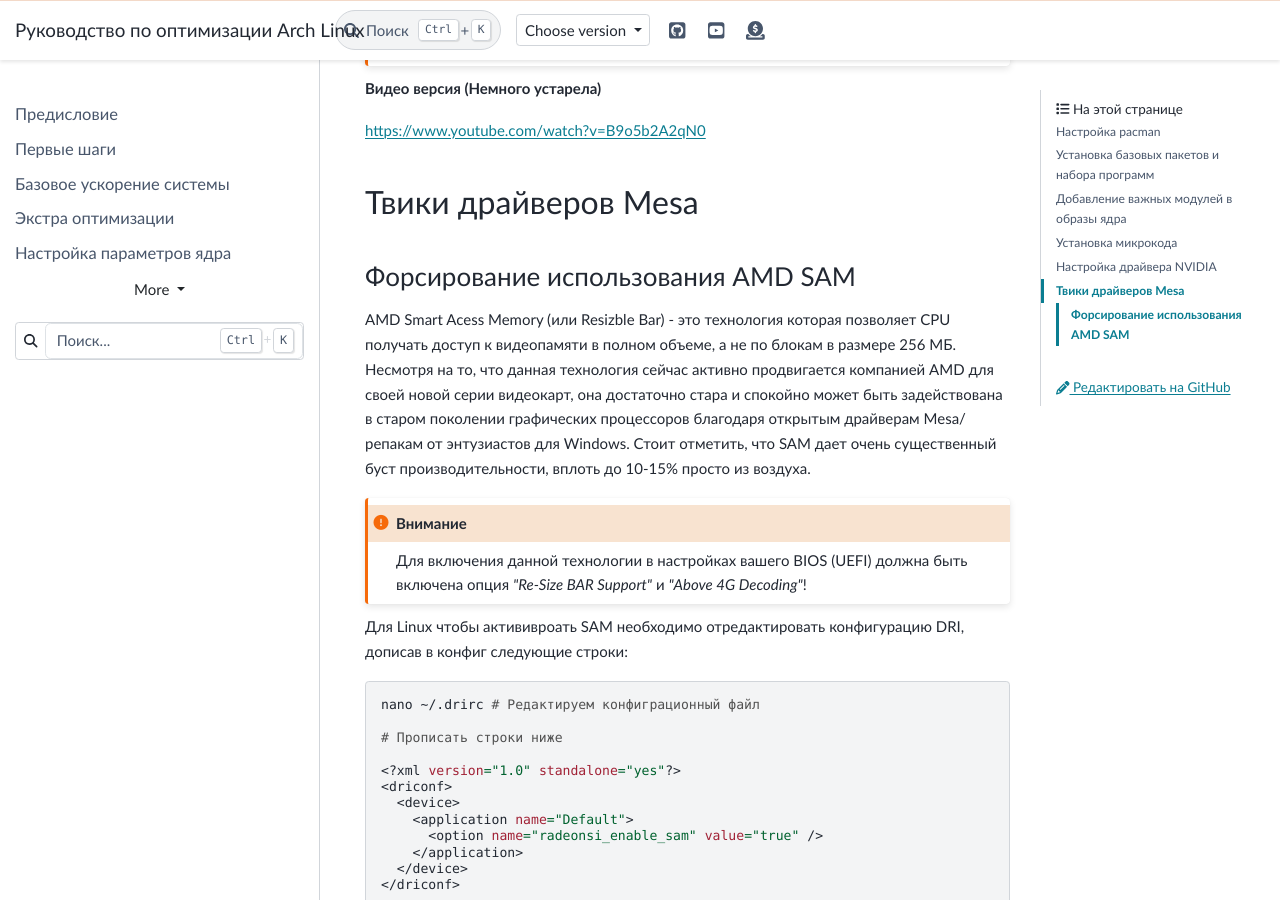
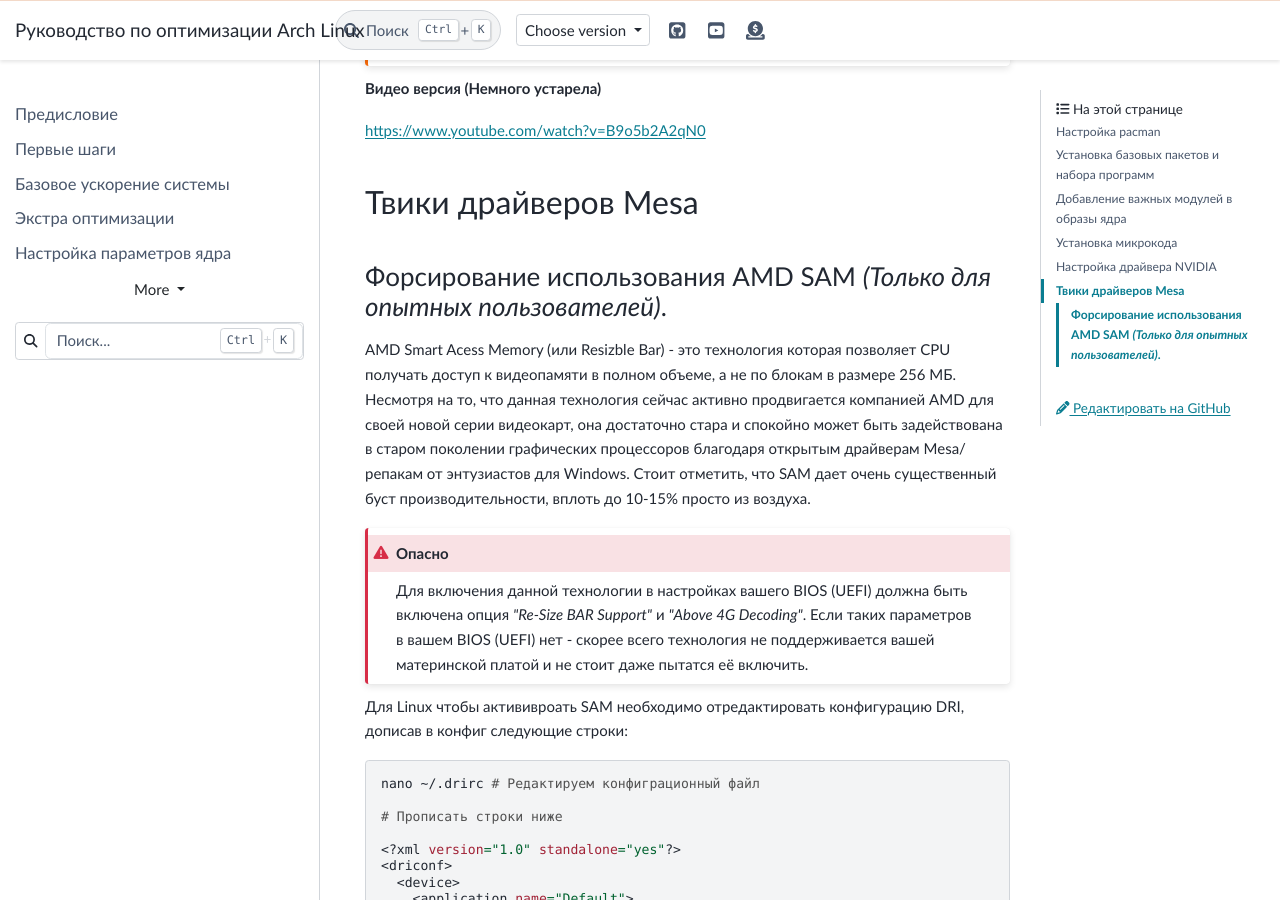
Before and after one commit to ventureoo/ARU, a Sphinx documentation site: the page built from docs/source/first-steps.rst, in a window 1280 px wide and 900 px high, scrolled down 12540 px. Built offline with Sphinx 7.4.7 and the PyData theme 0.15.4, drawn with Linux system fonts in a browser that asks for light colours.

Commit message:
first-steps: Add more warnings about AMD SAM

```diff
--- a/docs/source/first-steps.rst
+++ b/docs/source/first-steps.rst
@@ -407,16 +407,17 @@ https://www.youtube.com/watch?v=B9o5b2A2qN0
 .. index:: amd, sam, bar
 .. _force_amd_sam:
 
-------------------------------------
-Форсирование использования AMD SAM
-------------------------------------
+--------------------------------------------------------------------------
+Форсирование использования AMD SAM *(Только для опытных пользователей)*.
+--------------------------------------------------------------------------
 
 AMD Smart Acess Memory (или Resizble Bar) - это технология которая позволяет CPU получать доступ к видеопамяти в полном объеме, а не по блокам в размере 256 МБ.
 Несмотря на то, что данная технология сейчас активно продвигается компанией AMD для своей новой серии видеокарт, она достаточно стара и спокойно
 может быть задействована в старом поколении графических процессоров благодаря открытым драйверам Mesa/репакам от энтузиастов для Windows.
 Стоит отметить, что SAM дает очень существенный буст производительности, вплоть до 10-15% просто из воздуха.
 
-.. attention:: Для включения данной технологии в настройках вашего BIOS (UEFI) должна быть включена опция *"Re-Size BAR Support"* и *"Above 4G Decoding"*!
+.. danger:: Для включения данной технологии в настройках вашего BIOS (UEFI) должна быть включена опция *"Re-Size BAR Support"* и *"Above 4G Decoding"*.
+   Если таких параметров в вашем BIOS (UEFI) нет - скорее всего технология не поддерживается вашей материнской платой и не стоит даже пытатся её включить.
 
 Для Linux чтобы актививроать SAM необходимо отредактировать конфигурацию DRI, дописав в конфиг следующие строки::
 
```
